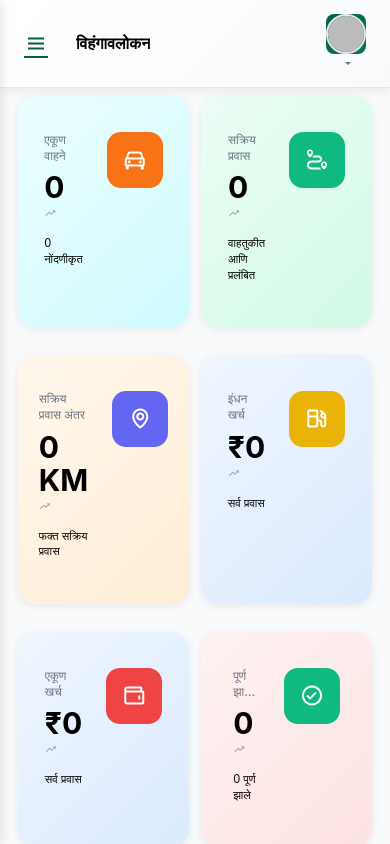
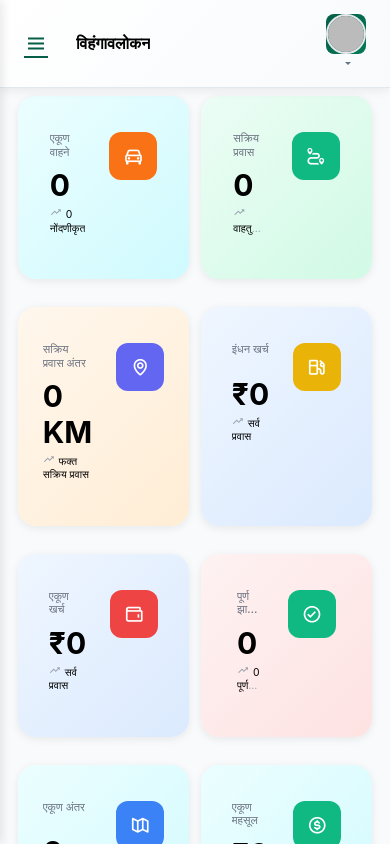
Before and after one commit to Aditya0612-ui/-materials--transport, a React (Vite) app: page /dashboard in a window 390 px wide. Built offline with nearby package versions, Linux system fonts and the light colour scheme; no server answers; the database is empty; sample sign-in values are in the browser's storage.

Commit message:
Card layout fix

```diff
--- a/src/styles/mobile-enhancements.css
+++ b/src/styles/mobile-enhancements.css
@@ -499,11 +499,15 @@
     border-radius: 16px !important;
     border: none !important;
     box-shadow: 0 2px 8px rgba(0, 0, 0, 0.08) !important;
+    min-height: 140px !important;
   }
 
   .stats-card .card-body {
-    padding: 1.25rem !important;
+    padding: 1rem !important;
     width: 100% !important;
+    display: flex !important;
+    flex-direction: column !important;
+    justify-content: space-between !important;
   }
 
   /* Card background colors - pastel theme */
@@ -553,17 +557,30 @@
   }
 
   .stats-card h6 {
-    font-size: 0.75rem !important;
+    font-size: 0.7rem !important;
     margin-bottom: 0.5rem !important;
+    line-height: 1.2 !important;
+    overflow: hidden !important;
+    text-overflow: ellipsis !important;
+    display: -webkit-box !important;
+    -webkit-line-clamp: 2 !important;
+    -webkit-box-orient: vertical !important;
   }
 
   .stats-card h3 {
     font-size: 1.5rem !important;
-    margin-bottom: 0.5rem !important;
+    margin-bottom: 0.25rem !important;
+    line-height: 1.2 !important;
   }
 
   .stats-card small {
-    font-size: 0.7rem !important;
+    font-size: 0.65rem !important;
+    line-height: 1.3 !important;
+    overflow: hidden !important;
+    text-overflow: ellipsis !important;
+    display: -webkit-box !important;
+    -webkit-line-clamp: 2 !important;
+    -webkit-box-orient: vertical !important;
   }
 
   /* Stats card icon containers with solid color backgrounds */
@@ -589,34 +606,61 @@
   /* Different solid colors for different card types - matching desktop */
   .stats-cards-row > *:nth-child(1) .trend-icon {
     background: #f97316 !important; /* Orange - Total Vehicles */
+    width: 48px !important;
+    height: 48px !important;
   }
 
   .stats-cards-row > *:nth-child(2) .trend-icon {
     background: #10b981 !important; /* Green - Active Trips */
+    width: 48px !important;
+    height: 48px !important;
   }
 
   .stats-cards-row > *:nth-child(3) .trend-icon {
     background: #6366f1 !important; /* Purple - Active Trip Distance */
+    width: 48px !important;
+    height: 48px !important;
   }
 
   .stats-cards-row > *:nth-child(4) .trend-icon {
     background: #eab308 !important; /* Yellow - Fuel Cost */
+    width: 48px !important;
+    height: 48px !important;
   }
 
   .stats-cards-row > *:nth-child(5) .trend-icon {
     background: #ef4444 !important; /* Red - Total Cost */
+    width: 48px !important;
+    height: 48px !important;
   }
 
   .stats-cards-row > *:nth-child(6) .trend-icon {
     background: #10b981 !important; /* Green - Completed Trips */
+    width: 48px !important;
+    height: 48px !important;
   }
 
   .stats-cards-row > *:nth-child(7) .trend-icon {
     background: #3b82f6 !important; /* Blue - Total Distance */
+    width: 48px !important;
+    height: 48px !important;
   }
 
   .stats-cards-row > *:nth-child(8) .trend-icon {
     background: #10b981 !important; /* Green - Total Revenue */
+    width: 48px !important;
+    height: 48px !important;
+  }
+
+  /* Icon size adjustment for mobile */
+  .stats-card .trend-icon {
+    width: 48px !important;
+    height: 48px !important;
+    border-radius: 12px !important;
+  }
+
+  .stats-card .trend-icon i {
+    font-size: 1.25rem !important;
   }
 
   /* === CARDS === */
```
